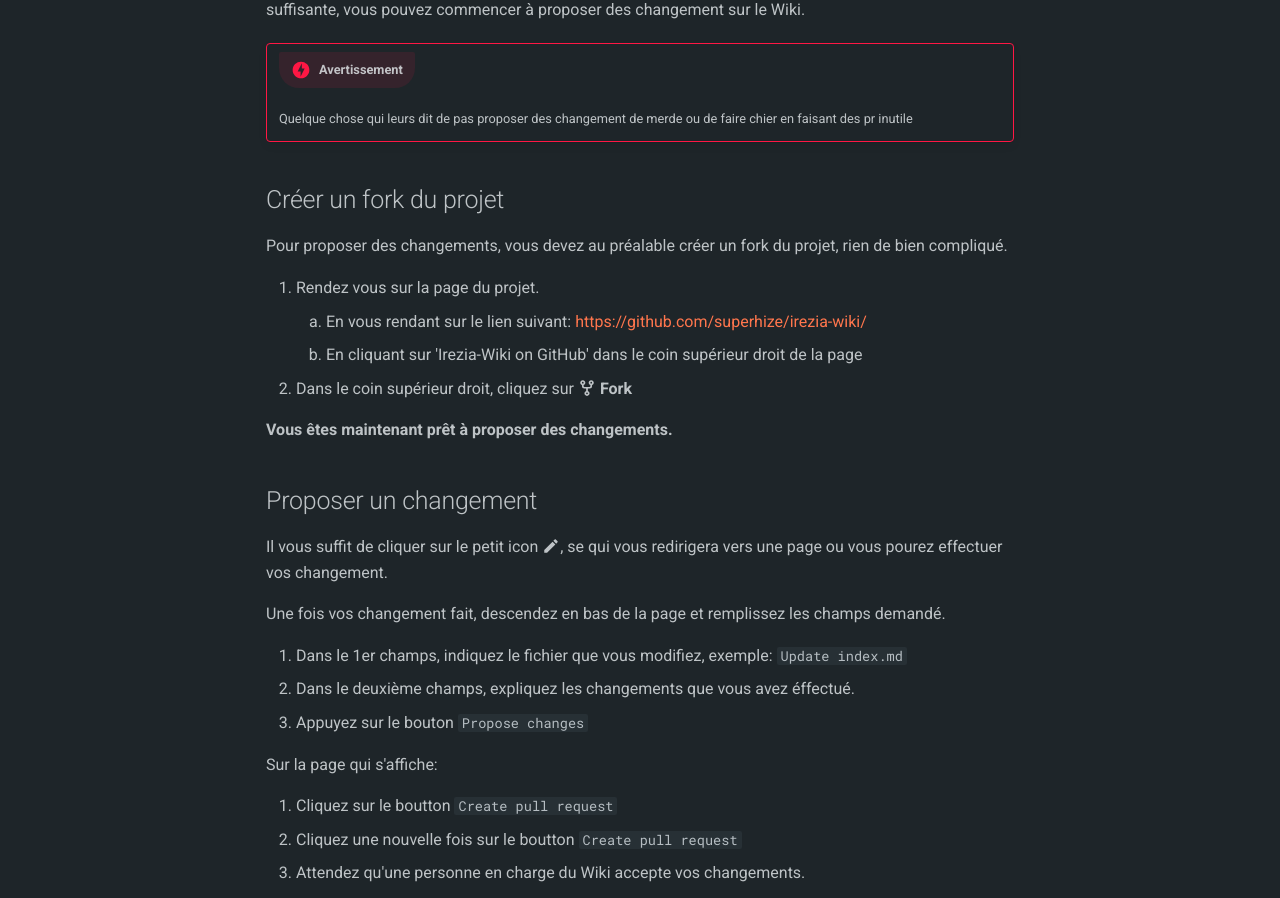
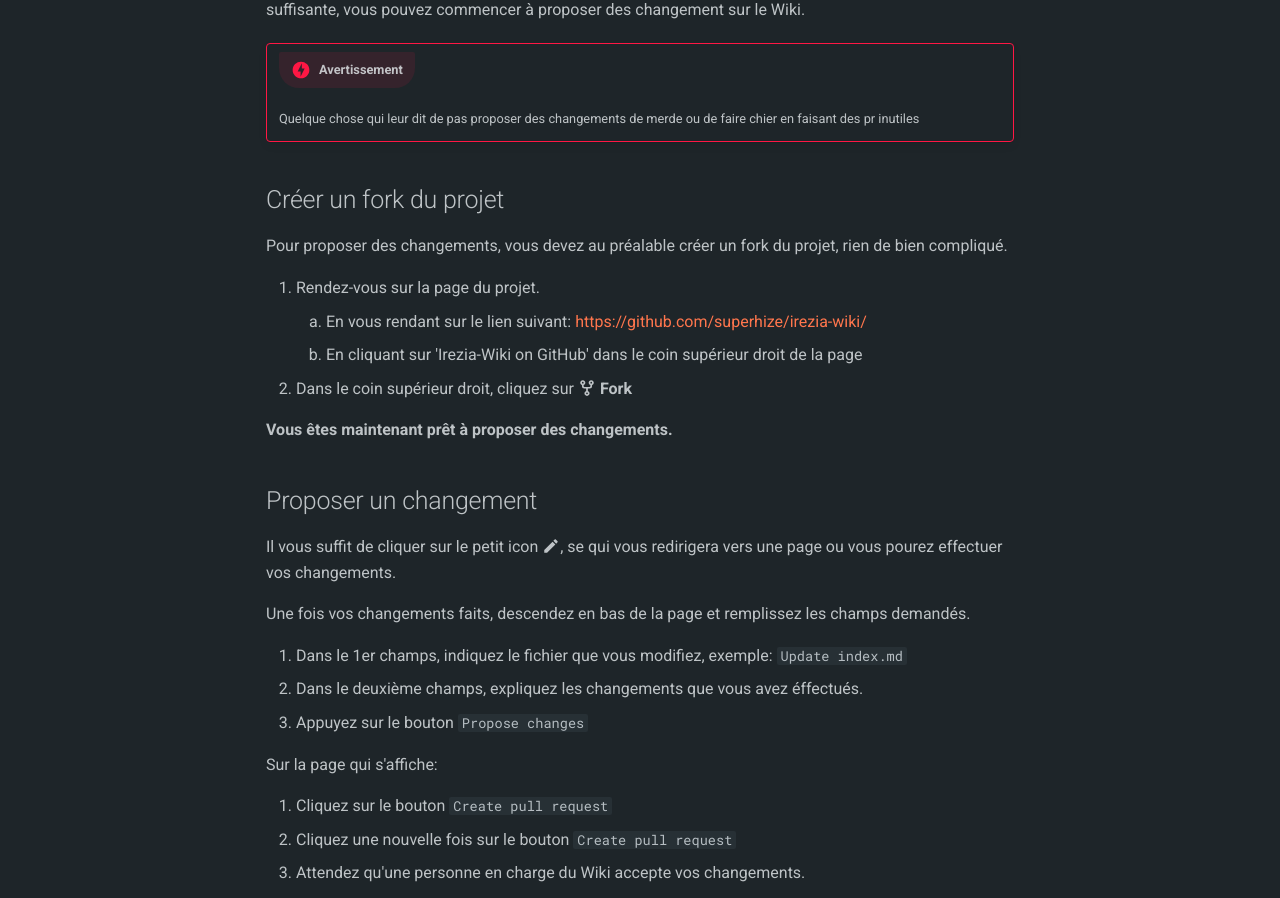
Before and after one commit to victoryneM/irezia-wiki, an MkDocs documentation site: the page built from docs/contribuer.md, in a window 1280 px wide and 1400 px high. Shown: the part 499-1397 px from the top of the window. Built offline with MkDocs 1.6.1 and Material for MkDocs 9.7.7, drawn with Linux system fonts in a browser that asks for light colours; comment, search, counter and statistics services are not loaded.

Commit message:
Corrections contribuer.md
Corrections orthos :p

```diff
--- a/docs/contribuer.md
+++ b/docs/contribuer.md
@@ -12,12 +12,12 @@ Pour se faire, il vous faudra:
 Une fois votre clavier branché, votre compte GitHub crée et que votre compréhension du Markdown est suffisante, vous pouvez commencer à proposer des changement sur le Wiki.
 
 !!! danger "Avertissement"
-    Quelque chose qui leurs dit de pas proposer des changement de merde ou de faire chier en faisant des pr inutile
+    Quelque chose qui leur dit de pas proposer des changements de merde ou de faire chier en faisant des pr inutiles
 
 ## Créer un fork du projet
 Pour proposer des changements, vous devez au préalable créer un fork du projet, rien de bien compliqué.
 
-1. Rendez vous sur la page du projet.
+1. Rendez-vous sur la page du projet.
     1. En vous rendant sur le lien suivant: https://github.com/superhize/irezia-wiki/
     2. En cliquant sur 'Irezia-Wiki on GitHub' dans le coin supérieur droit de la page
 2.  Dans le coin supérieur droit, cliquez sur **:repo-forked: Fork**
@@ -26,18 +26,18 @@ Pour proposer des changements, vous devez au préalable créer un fork du projet
 
 ## Proposer un changement
 
-Il vous suffit de cliquer sur le petit icon :material-pencil:, se qui vous redirigera vers une page ou vous pourez effectuer vos changement.
+Il vous suffit de cliquer sur le petit icon :material-pencil:, se qui vous redirigera vers une page ou vous pourez effectuer vos changements.
 
-Une fois vos changement fait, descendez en bas de la page et remplissez les champs demandé.
+Une fois vos changements faits, descendez en bas de la page et remplissez les champs demandés.
 
 1. Dans le 1er champs, indiquez le fichier que vous modifiez, exemple: `Update index.md`
-2. Dans le deuxième champs, expliquez les changements que vous avez éffectué.
+2. Dans le deuxième champs, expliquez les changements que vous avez éffectués.
 3. Appuyez sur le bouton `Propose changes`
 
 Sur la page qui s'affiche:
 
-1. Cliquez sur le boutton `Create pull request`
-2. Cliquez une nouvelle fois sur le boutton `Create pull request`
+1. Cliquez sur le bouton `Create pull request`
+2. Cliquez une nouvelle fois sur le bouton `Create pull request`
 3. Attendez qu'une personne en charge du Wiki accepte vos changements.
 
 [^1]: https://github.com
```
